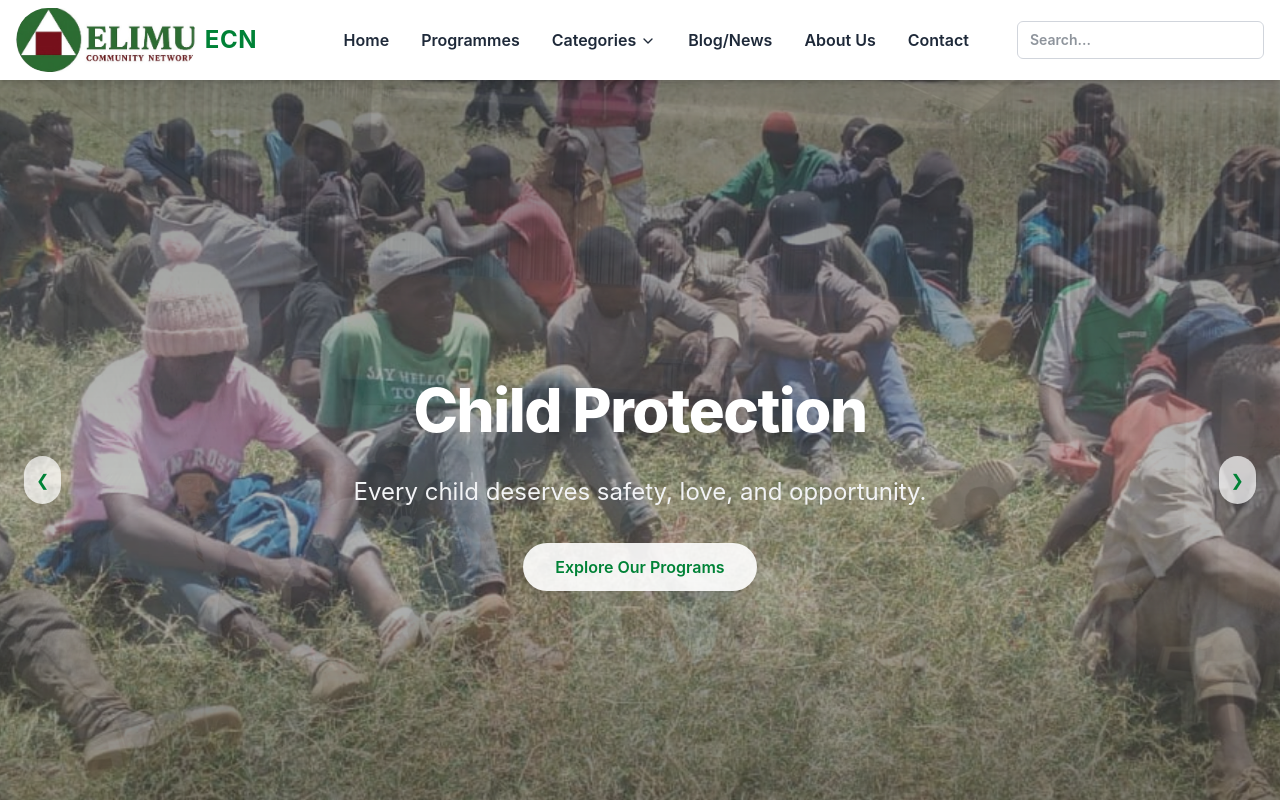
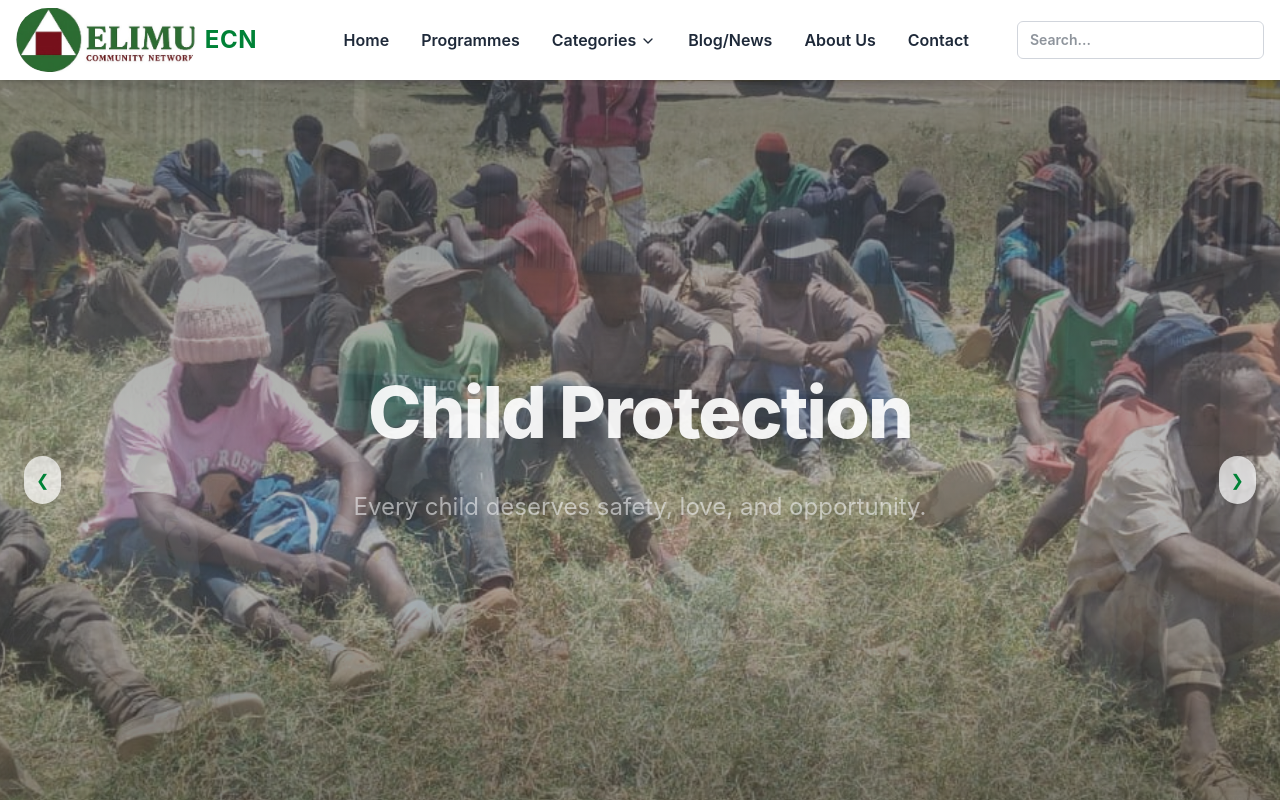
Before and after one commit to steph10920/ecnafrica, a React (Vite) app: page / in a window 1280 px wide. Shown: the top 800 px of the page. Built offline with nearby package versions, Linux system fonts and the light colour scheme.

Commit message:
framer motion + opacity fade added to home slides

```diff
--- a/src/pages/Home.jsx
+++ b/src/pages/Home.jsx
@@ -68,6 +68,7 @@ export default function Home() {
     <div className="min-h-screen flex flex-col bg-gradient-to-br from-green-50 via-white to-green-100">
       {/* 🔹 HERO SECTION */}
       <section className="relative w-full h-[100vh] overflow-hidden">
+  {/* 🔹 Background Slides with Cinematic Zoom */}
   {slides.map((slide, i) => (
     <motion.img
       key={i}
@@ -78,44 +79,66 @@ export default function Home() {
       initial={{ opacity: 0, scale: 1.05 }}
       animate={{
         opacity: i === currentIndex ? 1 : 0,
-              scale: i === currentIndex ? 1 : 1.1, // zoom subtlely out or in
+        scale: i === currentIndex ? 1 : 1.1,
       }}
       transition={{ duration: 1.6, ease: "easeInOut" }}
-            className="absolute inset-0 w-full h-full object-cover object-center transition-transform duration-[2000ms]"
+      className="absolute inset-0 w-full h-full object-cover object-center"
       style={{
         imageRendering: "auto",
-              filter: i === currentIndex ? "brightness(1.05)" : "brightness(0.8)",
+        filter: i === currentIndex ? "brightness(1.05)" : "brightness(0.85)",
       }}
     />
   ))}
 
-        {/* Subtle gradient overlay (no blur) */}
+  {/* 🔹 Gradient Overlay (no blur) */}
   <div className="absolute inset-0 bg-gradient-to-b from-black/40 via-black/20 to-black/50" />
 
-        {/* Text Overlay */}
+  {/* 🔹 Responsive Text Container */}
   <motion.div
     key={currentIndex}
-          initial={{ opacity: 0, y: 30 }}
+    initial={{ opacity: 0 }}
+    animate={{ opacity: 1 }}
+    exit={{ opacity: 0 }}
+    transition={{ duration: 0.8 }}
+    className="absolute inset-0 flex flex-col items-center justify-center md:justify-center text-white text-center px-4 sm:px-6 md:px-12"
+  >
+    {/* On small screens, push text slightly down for better photo balance */}
+    <div className="relative w-full md:w-auto md:translate-y-0 translate-y-10 sm:translate-y-16 md:translate-y-0">
+
+      {/* Title */}
+      <motion.h1
+        initial={{ opacity: 0, y: 40 }}
         animate={{ opacity: 1, y: 0 }}
-          exit={{ opacity: 0, y: -30 }}
-          transition={{ duration: 0.9, ease: "easeOut" }}
-          className="absolute inset-0 flex flex-col items-center justify-center text-white text-center px-6"
+        transition={{ delay: 0.3, duration: 0.8, ease: "easeOut" }}
+        className="text-3xl sm:text-5xl md:text-6xl lg:text-7xl font-extrabold mb-3 sm:mb-5 drop-shadow-2xl leading-snug tracking-tight"
       >
-          <h1 className="text-3xl sm:text-5xl md:text-6xl font-extrabold mb-3 sm:mb-5 drop-shadow-2xl leading-snug tracking-tight">
         {slides[currentIndex].title}
-          </h1>
-          <p className="text-base sm:text-xl md:text-2xl mb-8 max-w-3xl leading-relaxed text-gray-100">
+      </motion.h1>
+
+      {/* Description */}
+      <motion.p
+        initial={{ opacity: 0, y: 20 }}
+        animate={{ opacity: 1, y: 0 }}
+        transition={{ delay: 0.6, duration: 0.8, ease: "easeOut" }}
+        className="text-base sm:text-lg md:text-2xl mb-6 sm:mb-8 max-w-3xl mx-auto leading-relaxed text-gray-100"
+      >
         {slides[currentIndex].desc}
-          </p>
-          <a
+      </motion.p>
+
+      {/* CTA Button */}
+      <motion.a
         href="/programs"
-            className="bg-white/90 text-green-700 font-semibold px-8 py-3 rounded-full shadow-lg hover:bg-white hover:scale-105 transition-all duration-300"
+        initial={{ opacity: 0, scale: 0.9 }}
+        animate={{ opacity: 1, scale: 1 }}
+        transition={{ delay: 0.9, duration: 0.6, ease: "easeOut" }}
+        className="inline-block bg-white/90 text-green-700 font-semibold px-6 sm:px-8 py-2.5 sm:py-3 rounded-full shadow-lg hover:bg-white hover:scale-105 transition-all duration-300 text-sm sm:text-base md:text-lg"
       >
         Explore Our Programs
-          </a>
+      </motion.a>
+    </div>
   </motion.div>
 
-        {/* Navigation Arrows */}
+  {/* 🔹 Navigation Arrows */}
   <button
     onClick={() =>
       setCurrentIndex((i) => (i === 0 ? slides.length - 1 : i - 1))
@@ -133,7 +156,7 @@ export default function Home() {
     ❯
   </button>
 
-        {/* Slide Dots */}
+  {/* 🔹 Slide Dots */}
   <div className="absolute bottom-6 w-full flex justify-center gap-2">
     {slides.map((_, i) => (
       <button
@@ -146,6 +169,7 @@ export default function Home() {
     ))}
   </div>
 </section>
+
 
       {/* 🔹 ABOUT + IMPACT + PROGRAMS */}
       <main className="max-w-7xl mx-auto px-4 sm:px-6 py-20 space-y-2">
```
Lines whose indentation alone changed are shown as unchanged.
